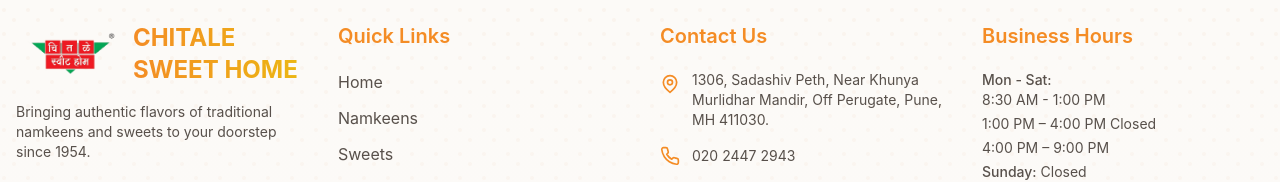
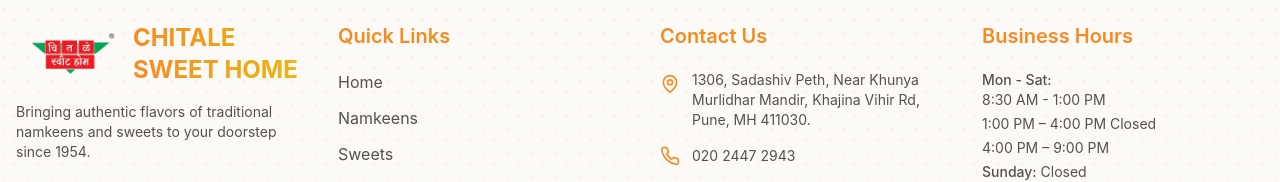
Before and after one commit to SnehalParashareLB/FMCG-Website, a React (Vite) app: page /contact in a window 1280 px wide. Shown: the part 1484-1666 px from the top of the page. Built offline with nearby package versions, Linux system fonts and the light colour scheme.

Commit message:
Update Footer.jsx
Updated address as "Khajina Vihir Rd"

```diff
--- a/src/components/Footer.jsx
+++ b/src/components/Footer.jsx
@@ -51,7 +51,7 @@
               <li className="flex items-start">
                 <MapPin className="h-5 w-5 mr-3 text-primary shrink-0 mt-1" />
                 <span className="text-foreground/80">
-                  1306, Sadashiv Peth, Near Khunya Murlidhar  Mandir, Off Perugate,  Pune, MH 411030.
+                  1306, Sadashiv Peth, Near Khunya Murlidhar  Mandir, Khajina Vihir Rd,  Pune, MH 411030.
                 </span>
               </li>
               <li className="flex items-center">
```
